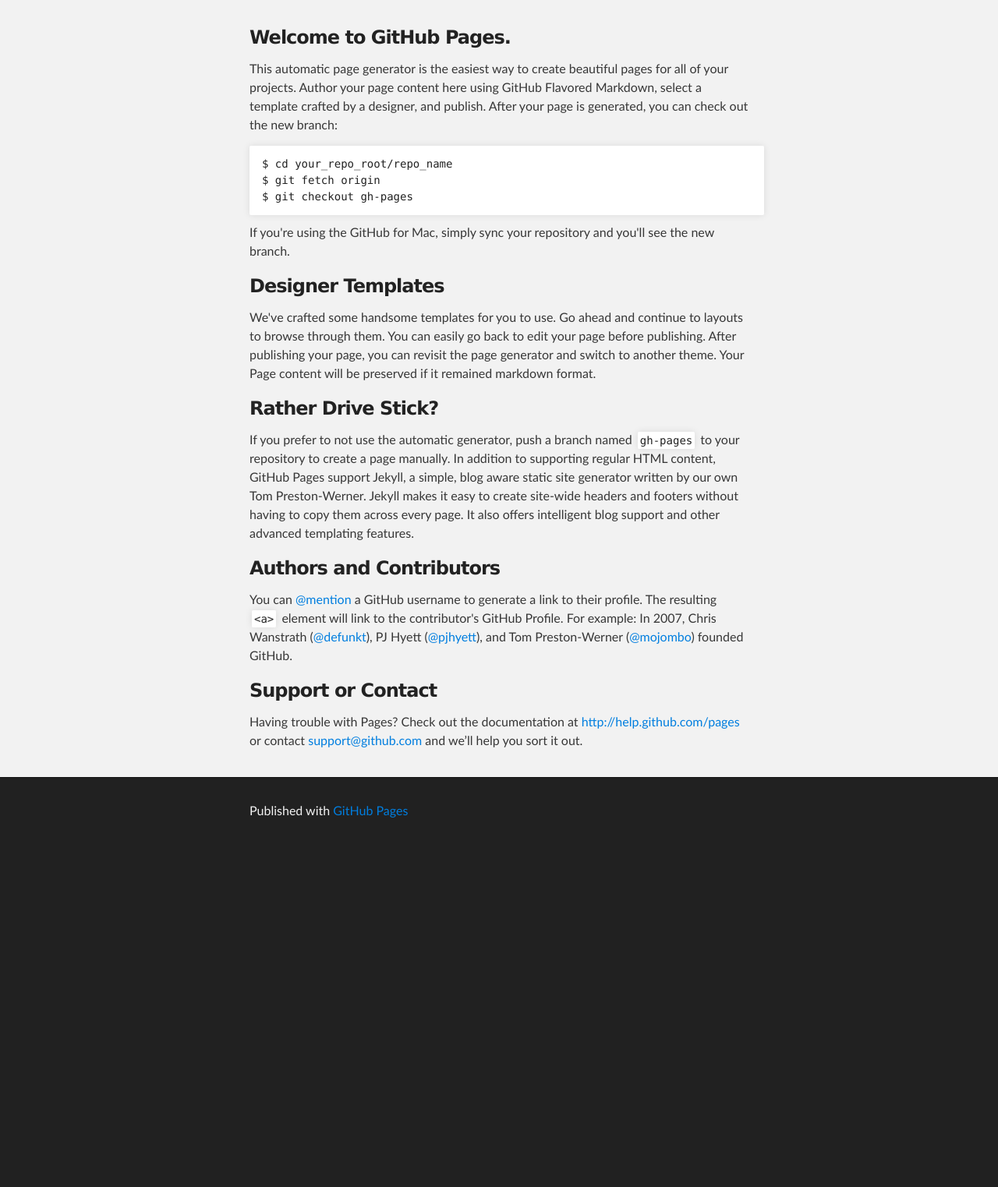
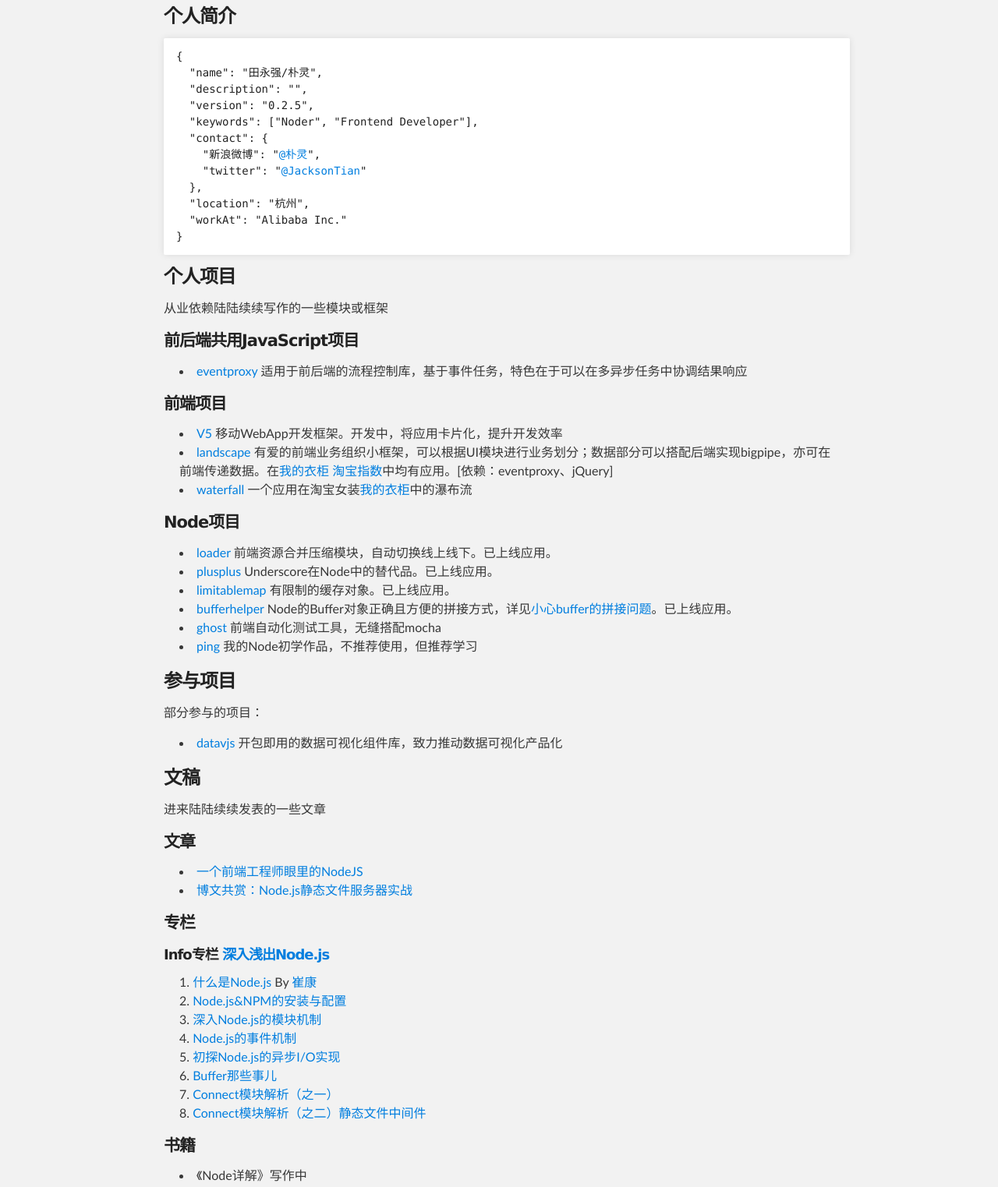
Before and after one commit to JacksonTian/jacksontian.github.com, a plain HTML site: page index.html in a window 1280 px wide. Shown: the part 257-1780 px from the top of the page at 78% size. Before the commit the page ends 1344 px from the top, so only its background shows below. Drawn offline with Linux system fonts and the light colour scheme.

Commit message:
Update my page

```diff
--- a/index.html
+++ b/index.html
@@ -4,11 +4,11 @@
   <head>
     <meta charset='utf-8' />
     <meta http-equiv="X-UA-Compatible" content="chrome=1" />
-    <meta name="description" content="Jackson Tian —— Home Page : " />
+    <meta name="description" content="磕首问路，码梦为生" />
 
     <link rel="stylesheet" type="text/css" media="screen" href="stylesheets/stylesheet.css">
 
-    <title>Jackson Tian —— Home Page</title>
+    <title>磕首问路，码梦为生</title>
   </head>
 
   <body>
@@ -17,42 +17,80 @@
     <div id="header_wrap" class="outer">
         <header class="inner">
           <a id="forkme_banner" href="https://github.com/JacksonTian">View on GitHub</a>
-
-          <h1 id="project_title">Jackson Tian —— Home Page</h1>
-          <h2 id="project_tagline"></h2>
-
+          <h1 id="project_title">磕首问路，码梦为生</h1>
+          <h2 id="project_tagline">JacksonTian的太阳城</h2>
         </header>
     </div>
 
     <!-- MAIN CONTENT -->
     <div id="main_content_wrap" class="outer">
       <section id="main_content" class="inner">
-        <h3>Welcome to GitHub Pages.</h3>
-
-<p>This automatic page generator is the easiest way to create beautiful pages for all of your projects. Author your page content here using GitHub Flavored Markdown, select a template crafted by a designer, and publish. After your page is generated, you can check out the new branch:</p>
-
-<pre><code>$ cd your_repo_root/repo_name
-$ git fetch origin
-$ git checkout gh-pages
+        <h3>个人简介</h3>
+<pre><code>{
+  "name": "田永强/朴灵",
+  "description": "",
+  "version": "0.2.5",
+  "keywords": ["Noder", "Frontend Developer"],
+  "contact": {
+    "新浪微博": "<a href="http://weibo.com/shyvo">@朴灵</a>",
+    "twitter": "<a href="http://twitter.com/JacksonTian">@JacksonTian</a>"
+  },
+  "location": "杭州",
+  "workAt": "Alibaba Inc."
+}
 </code></pre>
 
-<p>If you're using the GitHub for Mac, simply sync your repository and you'll see the new branch.</p>
+<h3>个人项目</h3>
+<p>从业依赖陆陆续续写作的一些模块或框架</p>
+<h4>前后端共用JavaScript项目</h4>
+<ul>
+  <li><a href="https://github.com/JacksonTian/eventproxy">eventproxy</a> 适用于前后端的流程控制库，基于事件任务，特色在于可以在多异步任务中协调结果响应</li>
+</ul>
+<h4>前端项目</h4>
+<ul>
+  <li><a href="https://github.com/V5Framework/V5">V5</a> 移动WebApp开发框架。开发中，将应用卡片化，提升开发效率</li>
+  <li><a href="https://github.com/JacksonTian/landscape">landscape</a> 有爱的前端业务组织小框架，可以根据UI模块进行业务划分；数据部分可以搭配后端实现bigpipe，亦可在前端传递数据。在<a href="https://cool.taobao.com/">我的衣柜</a> <a href="https://shu.taobao.com/">淘宝指数</a>中均有应用。[依赖：eventproxy、jQuery]</li>
+  <li><a href="https://github.com/JacksonTian/waterfall">waterfall</a> 一个应用在淘宝女装<a href="https://cool.taobao.com/">我的衣柜</a>中的瀑布流</li>
+</ul>
+<h4>Node项目</h4>
+<ul>
+  <li><a href="https://github.com/TBEDP/loader">loader</a> 前端资源合并压缩模块，自动切换线上线下。已上线应用。</li>
+  <li><a href="https://github.com/JacksonTian/plusplus">plusplus</a> Underscore在Node中的替代品。已上线应用。</li>
+  <li><a href="https://github.com/JacksonTian/limitablemap">limitablemap</a> 有限制的缓存对象。已上线应用。</li>
+  <li><a href="https://github.com/JacksonTian/bufferhelper">bufferhelper</a> Node的Buffer对象正确且方便的拼接方式，详见<a href="http://cnodejs.org/topic/4faf65852e8fb5bc65113403">小心buffer的拼接问题</a>。已上线应用。</li>
+  <li><a href="https://github.com/TBEDP/ghost">ghost</a> 前端自动化测试工具，无缝搭配mocha</li>
+  <li><a href="https://github.com/JacksonTian/ping">ping</a> 我的Node初学作品，不推荐使用，但推荐学习</li>
+</ul>
+<h3>参与项目</h3>
+<p>部分参与的项目：</p>
+<ul>
+  <li><a href="https://github.com/TBEDP/datavjs">datavjs</a> 开包即用的数据可视化组件库，致力推动数据可视化产品化</li>
+</ul>
 
-<h3>Designer Templates</h3>
+<h3>文稿</h3>
+<p>进来陆陆续续发表的一些文章</p>
+<h4>文章</h4>
+<ul>
+  <li><a href="http://www.infoq.com/cn/articles/nodejs-in-front-end-engineer-view">一个前端工程师眼里的NodeJS</a></li>
+  <li><a href="http://www.infoq.com/cn/news/2011/11/tyq-nodejs-static-file-server">博文共赏：Node.js静态文件服务器实战</a></li>
+</ul>
+<h4>专栏</h4>
+<h5>Info专栏 <a href="http://www.infoq.com/cn/master-nodejs">深入浅出Node.js</h5>
+<ol>
+  <li><a href="http://www.infoq.com/cn/articles/what-is-nodejs">什么是Node.js</a> By <a href="http://www.infoq.com/cn/author/%E5%B4%94%E5%BA%B7">崔康</a></li>
+  <li><a href="http://www.infoq.com/cn/articles/nodejs-npm-install-config">Node.js&amp;NPM的安装与配置</a></li>
+  <li><a href="http://www.infoq.com/cn/articles/nodejs-module-mechanism">深入Node.js的模块机制</a></li>
+  <li><a href="http://www.infoq.com/cn/articles/tyq-nodejs-event">Node.js的事件机制</a></li>
+  <li><a href="http://www.infoq.com/cn/articles/nodejs-asynchronous-io">初探Node.js的异步I/O实现</a></li>
+  <li><a href="http://www.infoq.com/cn/articles/nodejs-about-buffer">Buffer那些事儿</a></li>
+  <li><a href="http://www.infoq.com/cn/articles/nodejs-connect-module">Connect模块解析（之一）</a></li>
+  <li><a href="http://www.infoq.com/cn/articles/nodejs-8-connect-module-part-2">Connect模块解析（之二）静态文件中间件</a></li>
+</ol>
+<h4>书籍</h4>
+<ul>
+  <li>《Node详解》写作中</li>
+</ul>
 
-<p>We've crafted some handsome templates for you to use. Go ahead and continue to layouts to browse through them. You can easily go back to edit your page before publishing. After publishing your page, you can revisit the page generator and switch to another theme. Your Page content will be preserved if it remained markdown format.</p>
-
-<h3>Rather Drive Stick?</h3>
-
-<p>If you prefer to not use the automatic generator, push a branch named <code>gh-pages</code> to your repository to create a page manually. In addition to supporting regular HTML content, GitHub Pages support Jekyll, a simple, blog aware static site generator written by our own Tom Preston-Werner. Jekyll makes it easy to create site-wide headers and footers without having to copy them across every page. It also offers intelligent blog support and other advanced templating features.</p>
-
-<h3>Authors and Contributors</h3>
-
-<p>You can <a href="https://github.com/blog/821" class="user-mention">@mention</a> a GitHub username to generate a link to their profile. The resulting <code>&lt;a&gt;</code> element will link to the contributor's GitHub Profile. For example: In 2007, Chris Wanstrath (<a href="https://github.com/defunkt" class="user-mention">@defunkt</a>), PJ Hyett (<a href="https://github.com/pjhyett" class="user-mention">@pjhyett</a>), and Tom Preston-Werner (<a href="https://github.com/mojombo" class="user-mention">@mojombo</a>) founded GitHub.</p>
-
-<h3>Support or Contact</h3>
-
-<p>Having trouble with Pages? Check out the documentation at <a href="http://help.github.com/pages">http://help.github.com/pages</a> or contact <a href="mailto:support@github.com">support@github.com</a> and we’ll help you sort it out.</p>
       </section>
     </div>
 
@@ -62,7 +100,6 @@
         <p>Published with <a href="http://pages.github.com">GitHub Pages</a></p>
       </footer>
     </div>
-
     <script type="text/javascript">
       var gaJsHost = (("https:" == document.location.protocol) ? "https://ssl." : "http://www.");
       document.write(unescape("%3Cscript src='" + gaJsHost + "google-analytics.com/ga.js' type='text/javascript'%3E%3C/script%3E"));
@@ -73,7 +110,5 @@
       pageTracker._trackPageview();
       } catch(err) {}
     </script>
-
-
   </body>
 </html>
--- a/stylesheets/stylesheet.css
+++ b/stylesheets/stylesheet.css
@@ -272,7 +272,7 @@
 
 .inner {
   position: relative;
-  max-width: 640px;
+  max-width: 860px;
   padding: 20px 10px;
   margin: 0 auto;
 }
```
Lines whose indentation alone changed are shown as unchanged.
